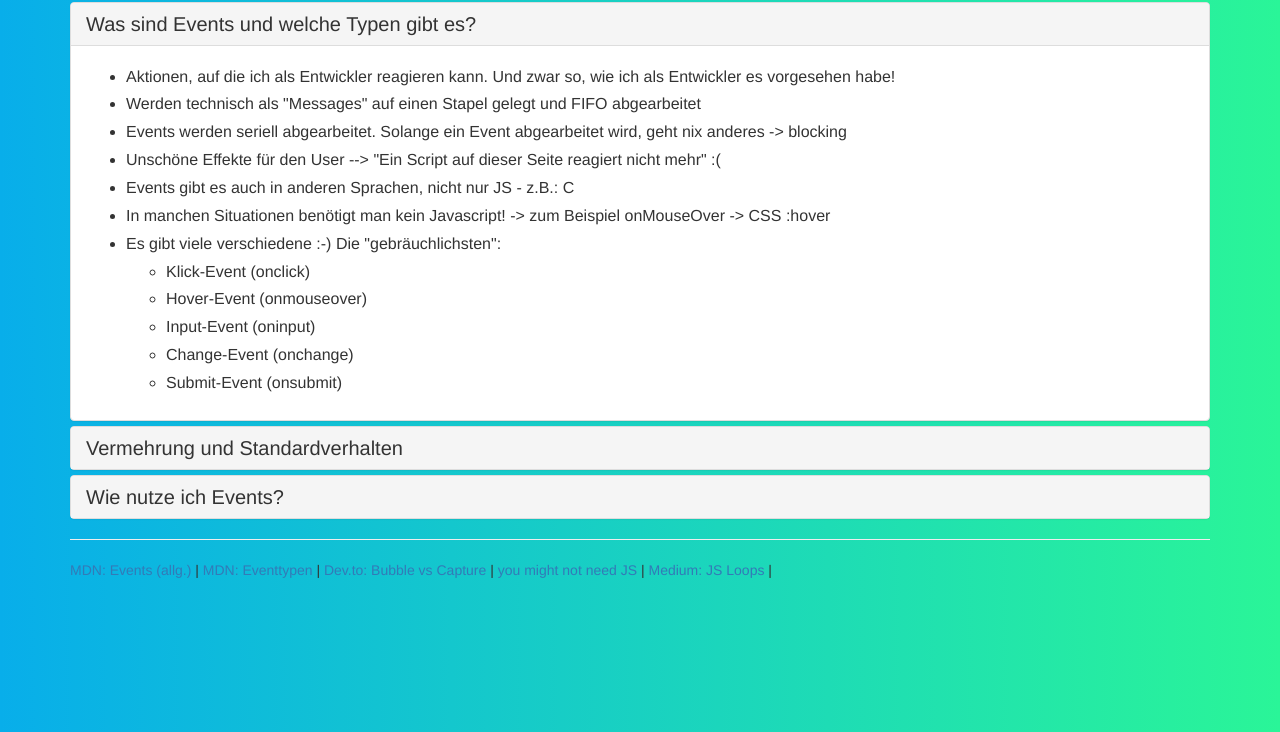
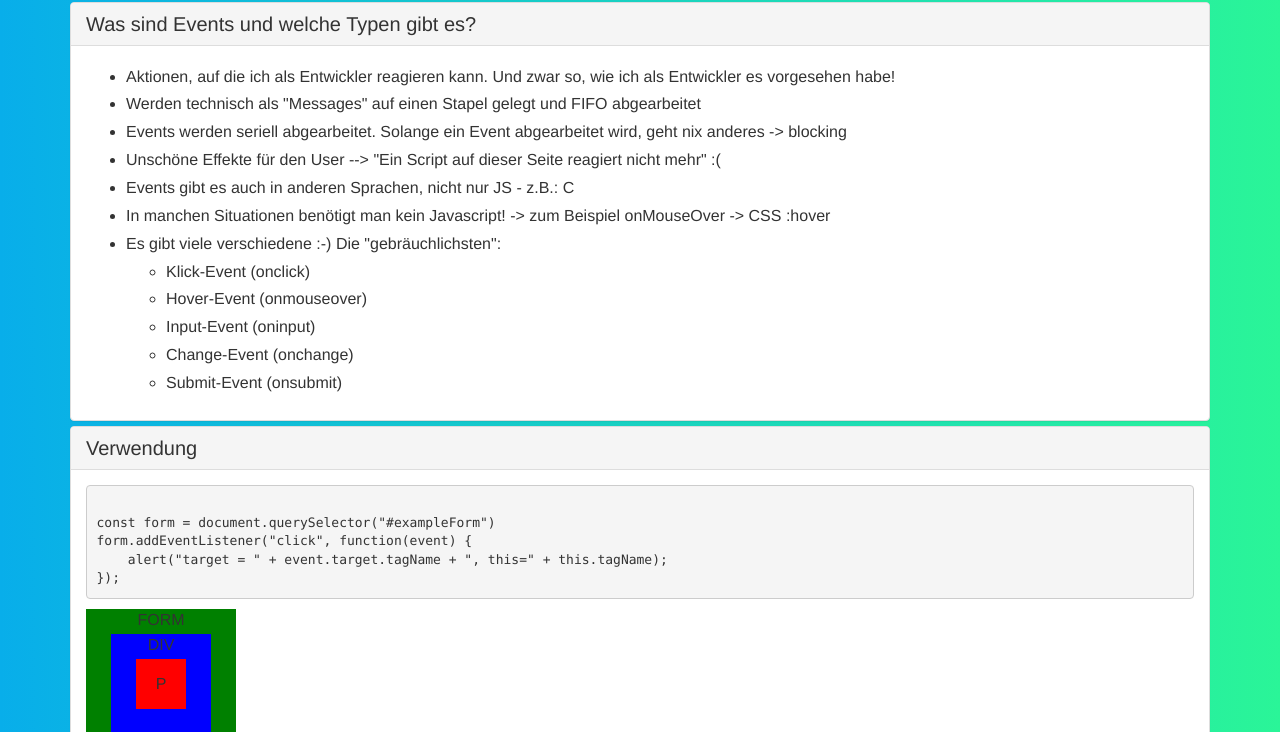
Before and after one commit to rebbert-e-spirit/bite-size-javascript, a plain HTML site: page event-handling/JS-Events.html in a window 1280 px wide. Shown: the part 68-800 px from the top of the page. Drawn offline with nearby package versions, Linux system fonts and the light colour scheme.

Commit message:
Small event example

```diff
--- a/event-handling/JS-Events.html
+++ b/event-handling/JS-Events.html
@@ -62,6 +62,70 @@
                   </div>
                 </div>
 
+                <div class="panel panel-default">
+                  <div class="panel-heading" role="tab" id="headingOneA">
+                    <h4 class="panel-title">
+                      <a role="button" data-toggle="collapse" data-parent="#accordion" href="#collapseOneA" aria-expanded="false" aria-controls="collapseOneA">
+                      	Verwendung
+                      </a>
+                    </h4>
+                  </div>
+                  <div id="collapseOneA" class="panel-collapse collapse" role="tabpanel" aria-labelledby="headingOne">
+                    <div class="panel-body">
+                        <pre><code>
+const form = document.querySelector("#exampleForm")
+form.addEventListener("click", function(event) {
+    alert("target = " + event.target.tagName + ", this=" + this.tagName);
+});</code></pre>
+
+
+                        <style>
+                            form#exampleForm {
+                                background-color: green;
+                                position: relative;
+                                width: 150px;
+                                height: 150px;
+                                text-align: center;
+                                cursor: pointer;
+                            }
+
+                            #exampleForm div {
+                                background-color: blue;
+                                position: absolute;
+                                top: 25px;
+                                left: 25px;
+                                width: 100px;
+                                height: 100px;
+                            }
+
+                            #exampleForm p {
+                                background-color: red;
+                                position: absolute;
+                                top: 25px;
+                                left: 25px;
+                                width: 50px;
+                                height: 50px;
+                                line-height: 50px;
+                                margin: 0;
+                            }
+                        </style>
+                     <form id="exampleForm">FORM
+                        <div>DIV
+                          <p>P</p>
+                        </div>
+                      </form>
+
+                        <script>
+                            const form = document.querySelector("#exampleForm")
+
+                            form.addEventListener("click", function(event) {
+                                alert("target = " + event.target.tagName + ", this=" + this.tagName);
+                            });
+                        </script>
+
+                    </div>
+                  </div>
+                </div>
                 <!-------------------------->
 
                 <div class="panel panel-default">
@@ -136,6 +200,7 @@
                   </div>
                   <div id="collapseThree" class="panel-collapse collapse in" role="tabpanel" aria-labelledby="headingThree">
                     <div class="panel-body">
+                        <a target="_blank" href="https://codepen.io/ztiromoritz/pen/mddJmPv"> CodePen (Blank) </a>
                         <a target="_blank" href="https://codepen.io/dramaturco/pen/YzKgmEN"> CodePen </a>
                     </div>
                   </div>
```
